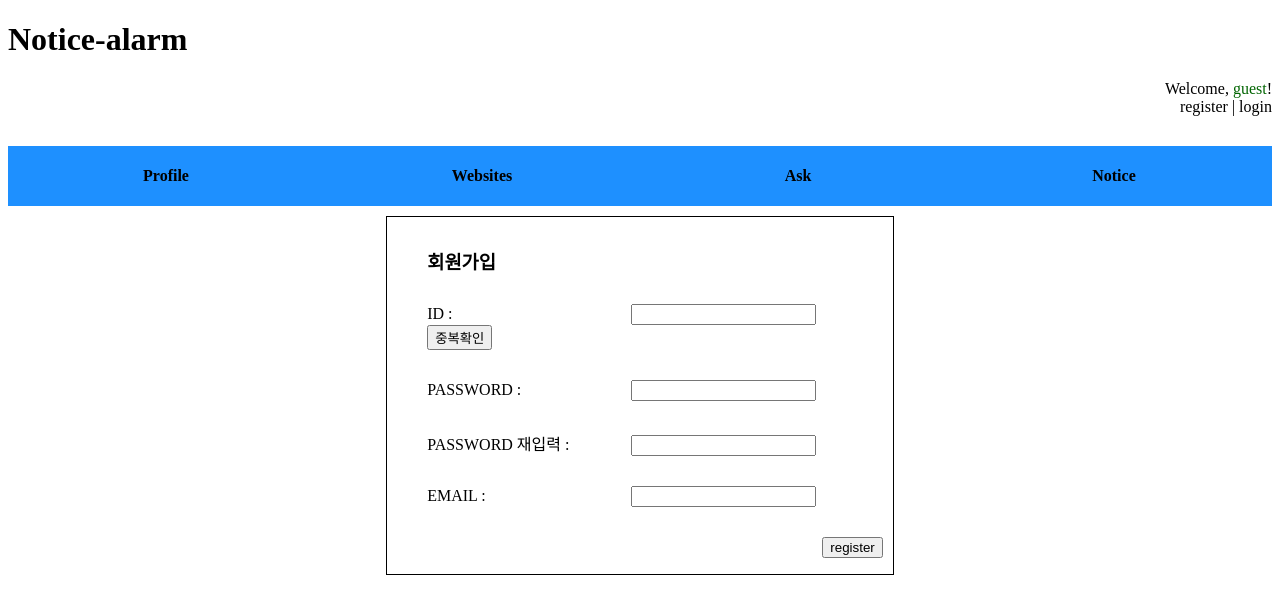
After one commit to SADHKim/notice-alarm-server, a Flask app: page /register in a window 1280 px wide. The commit adds this page. Shown: the top 614 px of the page. Run offline with Flask 2, Linux system fonts and the light colour scheme.

Commit message:
feat: base, main, register html

```diff
--- a/app/server.py
+++ b/app/server.py
@@ -1,17 +1,16 @@
-from flask import Flask, session, request, render_template, redirect, url_for
-from flask_restx import Api, Resource
+from flask import Flask, session, request, render_template, redirect, url_for, jsonify
 
 
 import connectDB
 from conf import DB_ID, DB_PWD, DB_NAME, sites
 
 app = Flask(__name__)
-api = Api(app)
 
 @app.route('/')
 def main():
     info = {}
-    if session['user'] is not None:
+
+    if 'user' in session:
         info['user'] = session['user']
         info['email'] = session['email']
 
@@ -43,44 +42,56 @@ def register():
         else:
             return redirect(url_for('error', code = 500))
 
+@app.route('/profile/login')
+def login():
+    return 'login'
 
+@app.route('/websites')
+def websites():
+    return 'websites'
 
+@app.route('/websites/ask')
+def ask():
+    return 'ask'
+
+@app.route('/notice')
+def notice():
+    return 'notice'
 
 
 
 
 ### API server requests post, delete with json file ###
-@api.route('/api/email')
-class Email(Resource):
+@app.route('/api/email', methods = ['POST', 'DELETE'])
+def api_email():
 
     connectDB.connect(DB_ID, DB_PWD, DB_NAME)
 
-    def post(self):
+    if request.method == 'POST':
         # insert to database user email #
 
         data = request.get_json()
 
         res = connectDB.push_email(data['user'], data['email'], data['website'])
-        return {'post' : res}
+        return jsonify({'post' : res})
 
-    def delete(self):
+    if request.method == 'DELETE':
         # drop row from email_list #
 
         data = request.get_json()
 
         res = connectDB.delete_email(data['user'], data['email'], data['website'])
-        return {'delete' : res}
+        return jsonify({'delete' : res})
 
-@api.route('/api/websites')
-class Website(Resource):
-    def get(self):
-        # get list of providing websites #
+@app.route('/api/websites')
+def api_websites():
+    # get list of providing websites #
 
-        ret = {}
-        for site in sites:
-            ret[site['name']] = site['url']
+    ret = {}
+    for site in sites:
+        ret[site['name']] = site['url']
 
-        return ret
+    return jsonify(ret)
 
 
 def start():
--- a/app/static/css/style.css
+++ b/app/static/css/style.css
@@ -1,3 +1,5 @@
+/* 공통 적용 사항 */
+
 ul{
     list-style-type: none;
 }
@@ -5,3 +7,33 @@ ul{
 span{
     display: inline-block;
 }
+
+a{
+    text-decoration: none;
+    color: inherit;
+}
+
+.mini_layout{
+    width: 40%;
+    height: fit-content;
+    margin-left: auto;
+    margin-right: auto;
+    margin-top: 100px;
+
+    border-width: 1px;
+    border-style: solid;
+    border-color: black;
+}
+
+/* base.html*/
+.nav{
+    width: 100%;
+  }
+
+.nav_col{
+    width: 25%;
+    text-align: center;
+    background-color: dodgerblue;
+    color:black;
+    float: left;
+}
--- /dev/null
+++ b/app/static/js/register_functions.js
@@ -0,0 +1,24 @@
+function register_check(){
+    if(!document.register_form.id.value){
+        alert('input id');
+        document.register_form.id.focus();
+        return false;
+    }
+    if(!document.register_form.passwd.value){
+        alert('input password');
+        document.register_form.passwd.focus();
+        return false;
+    }
+    if(document.register_form.passwd.value != document.register_form.passwd_1.value){
+        alert('no mat password');
+        document.register_form.passwd.slelct();
+        return false;
+    }
+    if(!document.register_form.email.value){
+        alert('input email');
+        document.register_form.email.focus();
+        return false;
+    }
+
+    return true;
+}
--- a/app/templates/base.html
+++ b/app/templates/base.html
@@ -1,25 +1,62 @@
 <!doctype html>
-<html lang="en">
+<html lang="ko">
 <head>
   <meta charset="utf-8">
+  <link rel="stylesheet" href="{{url_for('static', filename='./css/style.css')}}">
 
-    <link rel="stylesheet" href="../static/css/style.css">
+  {% block style %}
+  {% endblock %}
+
+  {% block js %}
+  {% endblock %}
 
   <title>notice-alarm</title>
 </head>
+
 <body>
-    <head>
+  <!-- 헤더 시작 -->
+  <div style="padding: 0; margin: 0;">
+    <a href="{{url_for('main')}}"><h1>Notice-alarm</h1></a>
 
-    </head>
+    <!-- user info -->
+    <ul>
+    {% if 'user' in info %}
+      <li style="text-align: end;">
+        <span>Welcome, <span style="color: darkgreen;">{{info['user']}}</span>!</span>
+      </li>
+      <li style="text-align: end;">
+        <span><a href="{{url_for('logout')}}">logout</a></span>
+      </li>
 
-    <div class="container">
+    {% else %}
+      <li style="text-align: end;">
+        <span>Welcome, <span style="color: darkgreen;">guest</span>!</span>
+      </li>
+      <li style="text-align: end;">
+          <span><a href="{{url_for('register')}}">register</a></span>
+          <span> | </span>
+          <span><a href="{{url_for('login')}}">login</a></span>
+      </li>
+    {% endif %}
+    </ul>
+
+    <!-- 서비스 내비게이션 -->
+    <nav class="nav" style="margin-top: 30px;">
+      <span class="nav_col"><a href="{{url_for('profile')}}"><h4>Profile</h4></a></span>
+      <span class="nav_col"><a href="{{url_for('websites')}}"><h4>Websites</h4></a></span>
+      <span class="nav_col"><a href="{{url_for('ask')}}"><h4>Ask</h4></a></span>
+      <span class="nav_col"><a href="{{url_for('notice')}}"><h4>Notice</h4></a></span>
+    </nav>
+    <!-- 서비스 내비게이션 종료 -->
+
+  </div>
+  <!-- 헤더 종료 -->
+
+  <!-- 본문 시작 -->
+  <div>
     {% block content %} {% endblock %}
   </div>
+  <!-- 본문 종료 -->
 
-    <!-- Optional JavaScript -->
-    <!-- jQuery first, then Popper.js, then Bootstrap JS -->
-    <script src="https://code.jquery.com/jquery-3.3.1.slim.min.js" integrity="sha384-q8i/X+965DzO0rT7abK41JStQIAqVgRVzpbzo5smXKp4YfRvH+8abtTE1Pi6jizo" crossorigin="anonymous"></script>
-    <script src="https://cdnjs.cloudflare.com/ajax/libs/popper.js/1.14.7/umd/popper.min.js" integrity="sha384-UO2eT0CpHqdSJQ6hJty5KVphtPhzWj9WO1clHTMGa3JDZwrnQq4sF86dIHNDz0W1" crossorigin="anonymous"></script>
-    <script src="https://stackpath.bootstrapcdn.com/bootstrap/4.3.1/js/bootstrap.min.js" integrity="sha384-JjSmVgyd0p3pXB1rRibZUAYoIIy6OrQ6VrjIEaFf/nJGzIxFDsf4x0xIM+B07jRM" crossorigin="anonymous"></script>
 </body>
 </html>
--- /dev/null
+++ b/app/templates/register.html
@@ -0,0 +1,49 @@
+{% extends 'base.html' %}
+
+{% block style %}
+<style>
+    .register_li{
+        margin-top: 30px;
+    }
+    .col{
+        width: 200px;
+    }
+</style>
+{% endblock %}
+
+{% block js %}
+    <script rel="javascript/text" src="{{url_for('static', filename='./js/register_functions.js')}}"></script>
+{% endblock %}
+
+{% block content %}
+<div class="mini_layout">
+    <form action="{{url_for('register')}}", method="post", name="register_form", onSubmit="return register_check()">
+    <ul>
+        <li class="register_li">
+            <h3>회원가입</h3>
+        </li>
+        <li class="register_li">
+            <span class="col">ID : </span>
+            <span class="col"><input type="text", name="id"></span>
+            <span><button onclick="">중복확인</button></span>
+        </li>
+        <li class="register_li">
+            <span class="col">PASSWORD : </span>
+            <span class="col"><input type="password", name="passwd"></span>
+        </li>
+        <li class="register_li">
+            <span class="col">PASSWORD 재입력 : </span>
+            <span class="col"><input type="password", name="passwd_1"></span>
+        </li>
+        <li class="register_li">
+            <span class="col">EMAIL : </span>
+            <span class="col"><input type="text", name="email"></span>
+        </li>
+        <li class="register_li" style="text-align: end; margin-right:10px;">
+            <button type="submit">register</button>
+        </li>
+    </ul>
+    </form>
+</div>
+
+{% endblock %}
```
Also changed, not shown: app/templates/index.html (deleted, +0 -15 lines), app/templates/main.html (added, +28 -0 lines), test.py (deleted, +0 -10 lines), app/static/image/checked.png (added). Lines whose indentation alone changed are shown as unchanged.
